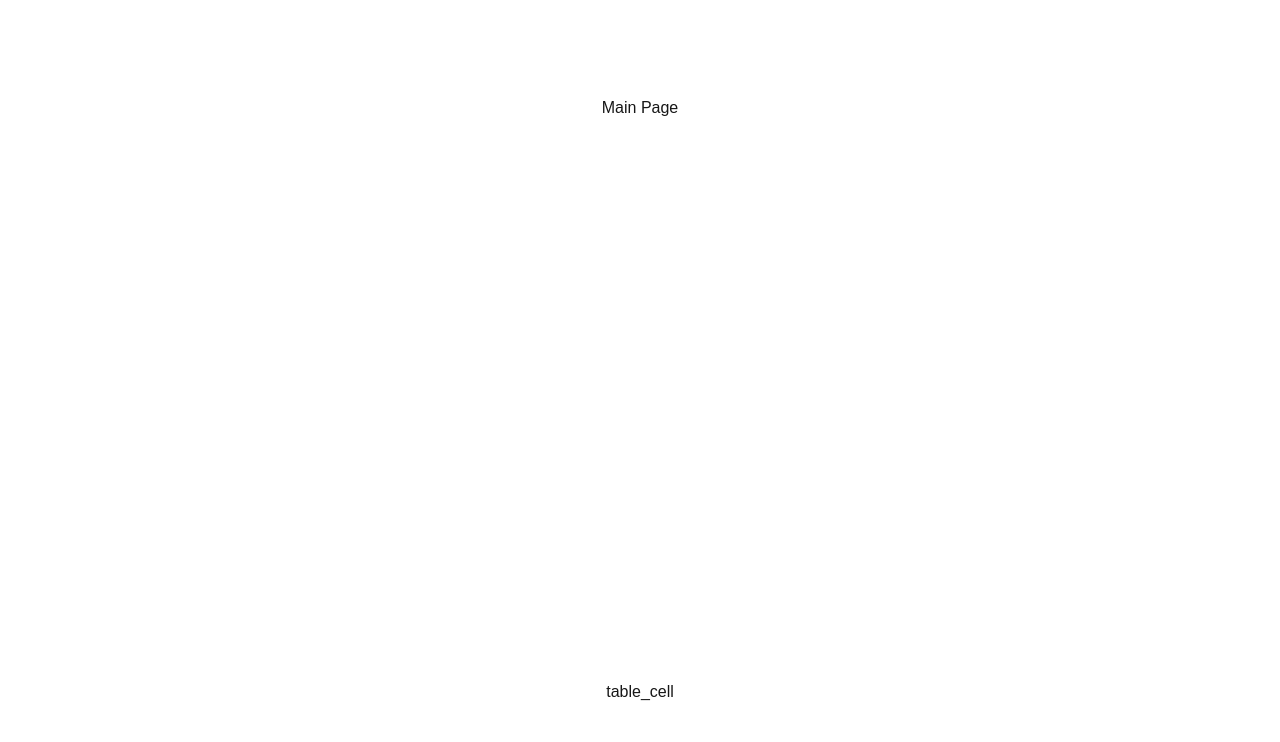
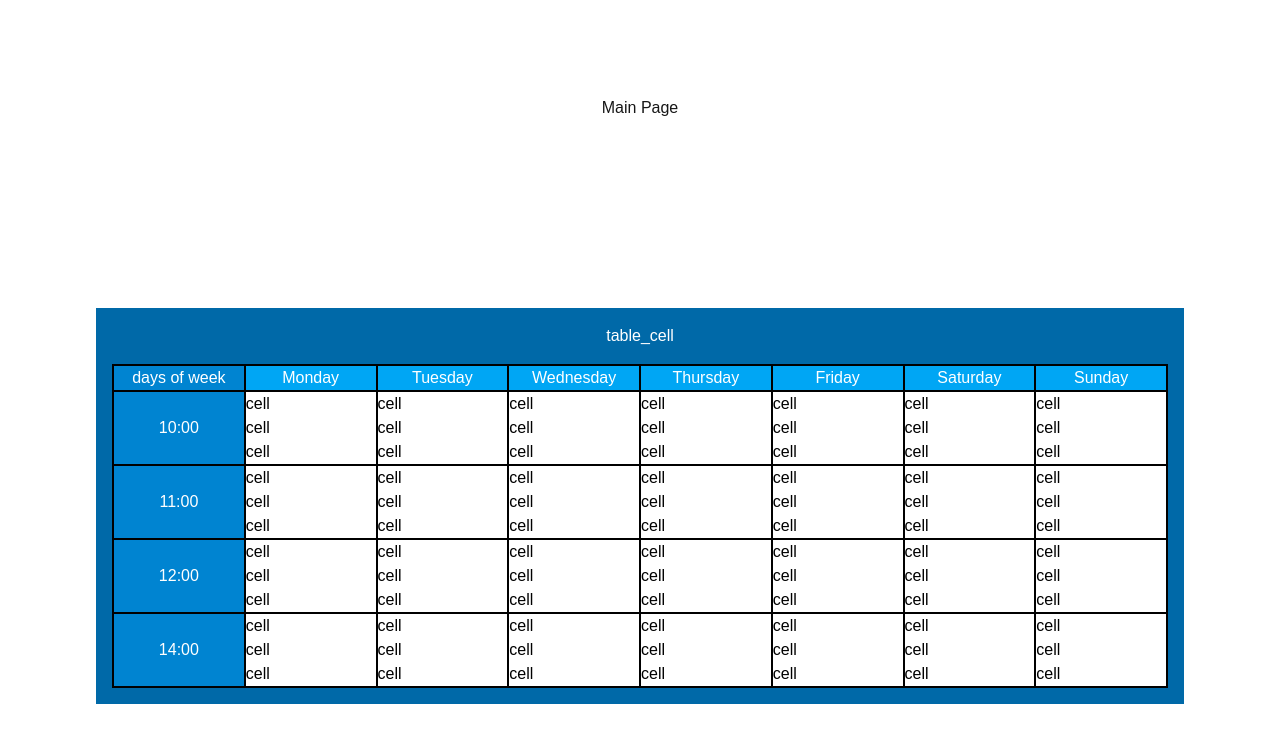
Before and after one commit to LilithStd/work_schedule, a Next.js app: page / in a window 1280 px wide. Shown: the top 742 px of the page. Built offline with nearby package versions, Linux system fonts and the light colour scheme.

Commit message:
add base table cell

```diff
--- a/src/app/page.tsx
+++ b/src/app/page.tsx
@@ -1,11 +1,10 @@
-import Table_Cell from "@/components/table_cell";
-import Image from "next/image";
+import TableCell from "@/components/tableCell";
 
 export default function Main() {
   return (
     <main className="flex min-h-screen flex-col items-center justify-between p-24">
       <div>Main Page</div>
-      <Table_Cell />
+      <TableCell />
     </main>
   )
 }
--- /dev/null
+++ b/src/components/cell.tsx
@@ -0,0 +1,7 @@
+
+
+export default function Cell() {
+    return (
+        <div>cell</div>
+    )
+}
--- /dev/null
+++ b/src/components/tableCell.tsx
@@ -0,0 +1,58 @@
+import { clientsCell, timer, week } from "@/consts/template";
+import { setCells } from "@/utils/helpersFunctions";
+import Cell from "./cell";
+import React from "react";
+
+const cells = new Array(7).fill(<Cell />);
+const clientsPerDay = new Array(3).fill(<Cell />);
+
+export default function TableCell() {
+
+    return (
+        <div className="bg-sky-700 w-full p-4 text-white">
+            <h2 className="text-center mb-4">table_cell</h2>
+
+
+            <div className="grid grid-cols-8 border border-black">
+
+
+                <div className="border border-black bg-sky-600 flex items-center justify-center">
+                    days of week
+                </div>
+
+                {week.map((day) => (
+                    <div
+                        key={day}
+                        className="border border-black text-center bg-sky-500"
+                    >
+                        {day}
+                    </div>
+                ))}
+
+
+                {timer.map((time, rowIndex) => (
+                    <React.Fragment key={time}>
+
+                        <div className="border border-black bg-sky-600 flex items-center justify-center">
+                            {time}
+                        </div>
+
+
+                        {cells.map((cell, cellIndex) => (
+                            <div
+                                key={`${rowIndex}-${cellIndex}`}
+                                className="border border-black bg-white text-black  items-center justify-center"
+                            >
+                                {clientsPerDay.map((client) => (
+                                    <div key={client} className="">
+                                        {client}
+                                    </div>
+                                ))}
+                            </div>
+                        ))}
+                    </React.Fragment>
+                ))}
+            </div>
+        </div>
+    );
+}
--- a/src/components/table_cell.tsx
+++ /dev/null
@@ -1,5 +0,0 @@
-export default function Table_Cell() {
-    return (
-        <div>table_cell</div>
-    )
-}
--- /dev/null
+++ b/src/consts/template.ts
@@ -0,0 +1,11 @@
+export const clientsCell = new Array(28).fill(0).map((_, i) => i + 1);
+export const timer = ['10:00', '11:00', '12:00', '14:00'];
+export const week = [
+	'Monday',
+	'Tuesday',
+	'Wednesday',
+	'Thursday',
+	'Friday',
+	'Saturday',
+	'Sunday',
+];
--- /dev/null
+++ b/src/utils/helpersFunctions.ts
@@ -0,0 +1,7 @@
+export const setCells = (
+	numberCells: number,
+	fillComponent?: React.JSX.Element,
+) => {
+	const fillComponentElement = fillComponent ? fillComponent : 0;
+	return new Array(numberCells).fill(fillComponentElement).map((item) => item);
+};
```
